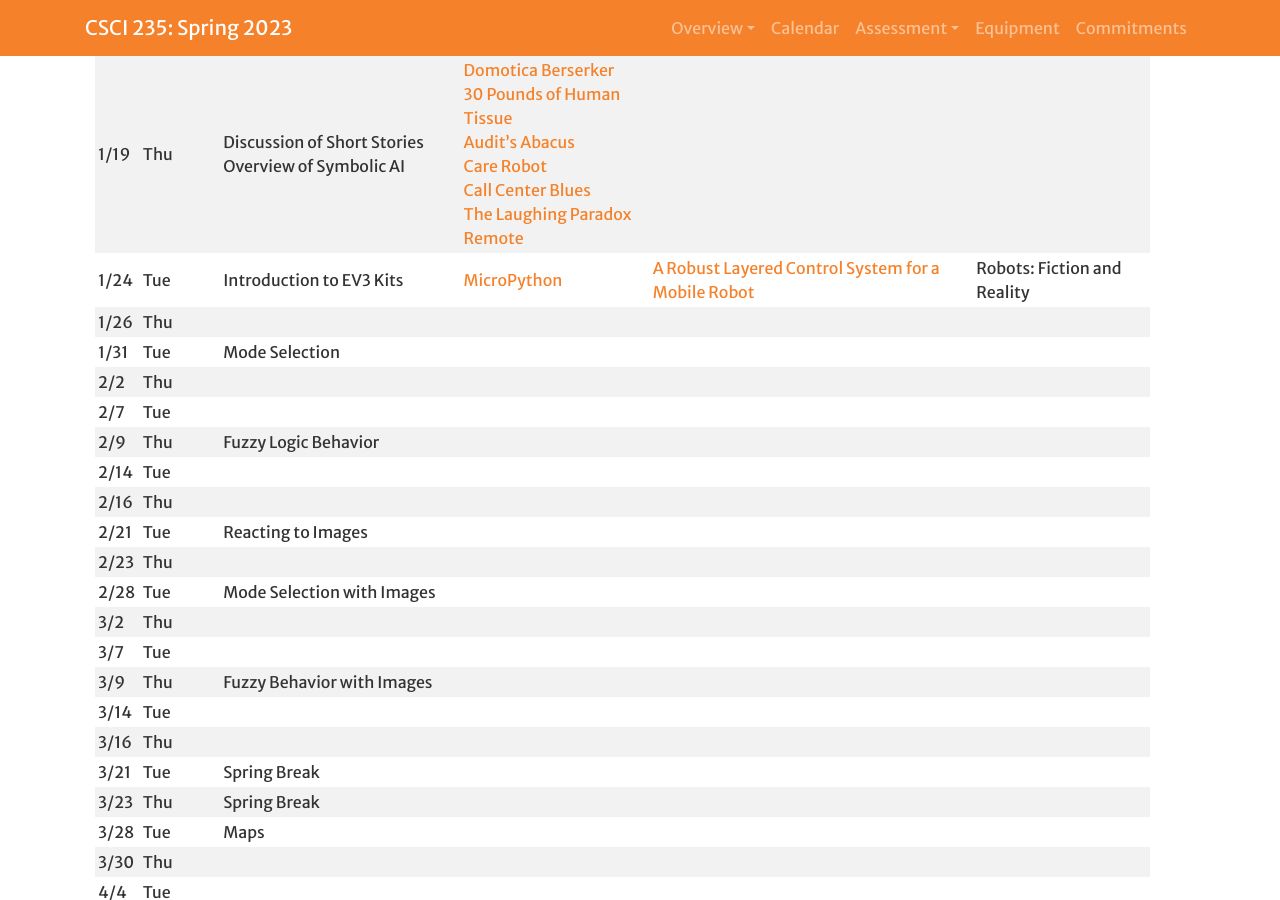
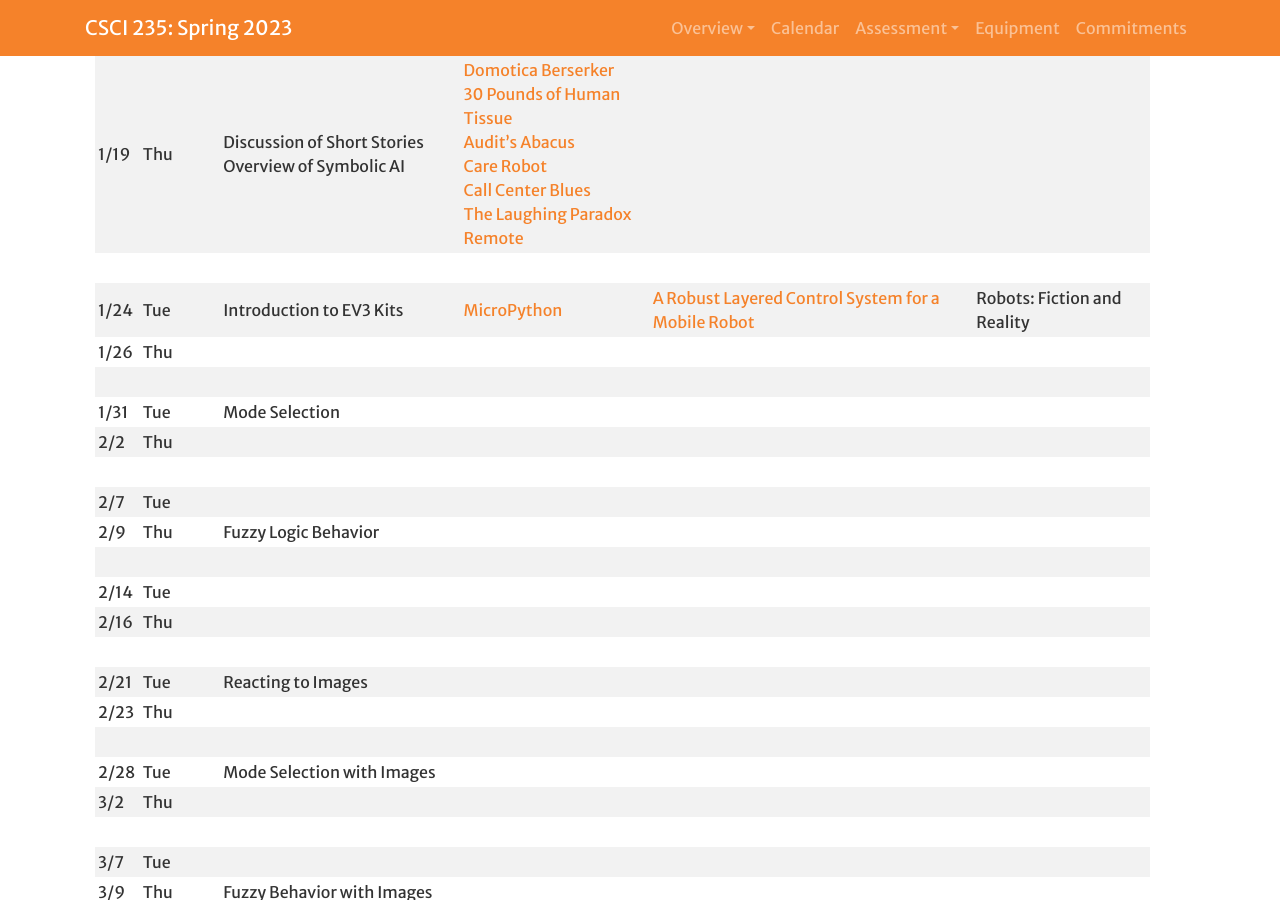
Before and after one commit to Hendrix-CS/csci235, a Jekyll site: the page built from index.md, in a window 1280 px wide and 900 px high, scrolled down 1229 px. Built offline with Jekyll 4.4.1, drawn with Linux system fonts in a browser that asks for light colours; a script that is not in the unit is left out; our own code applies the rules of GitHub Pages for plain Markdown files.

Commit message:
Added some blank lines.

```diff
--- a/_config.yml
+++ b/_config.yml
@@ -57,7 +57,7 @@ instructors:
   - id: ferrer
     name: Dr. Gabriel Ferrer
     email: ferrer@hendrix.edu
-    web: http://ozark.hendrix.edu/~ferrer
+    web: https://gjf2a.github.io/
     phone: (501) 450-3879
     officehours: https://drferrer.youcanbook.me/
 
--- a/index.md
+++ b/index.md
@@ -40,35 +40,50 @@ Upon completing this course, our goal is for you to be able to:
 | --- | --- | --- | --- | --- | --- |
 | 1/17 | Tue | Overview<br>Robots in Science Fiction |  | [Robots: Fiction and Reality]({{site.baseurl}}/projects/robots_sci_fi.html) |  |
 | 1/19 | Thu | Discussion of Short Stories<br>Overview of Symbolic AI | [Domotica Berserker](https://dailysciencefiction.com/science-fiction/robots-and-computers/paul-g-di-filippo/domotica-berserker)<br>[30 Pounds of Human Tissue](https://dailysciencefiction.com/science-fiction/robots-and-computers/jennifer-campbell-hicks/30-pounds-of-human-tissue)<br>[Audit's Abacus](https://dailysciencefiction.com/science-fiction/robots-and-computers/robert-bagnall/audits-abacus)<br>[Care Robot](https://dailysciencefiction.com/science-fiction/robots-and-computers/eric-s-fomley/care-robot)<br>[Call Center Blues](https://dailysciencefiction.com/science-fiction/robots-and-computers/carrie-cuinn/call-center-blues)<br>[The Laughing Paradox](https://dailysciencefiction.com/science-fiction/robots-and-computers/dylan-otto-krider/the-laughing-paradox)<br>[Remote](https://dailysciencefiction.com/science-fiction/virtual-reality/kaoru-sakasaki-translated-by-toshiya-kamei/remote) |  |  |
+|      |
 | 1/24 | Tue | Introduction to EV3 Kits | [MicroPython](https://pybricks.com/ev3-micropython/) | [A Robust Layered Control System for a Mobile Robot]({{site.baseurl}}/readings/Robust_Control.pdf) | Robots: Fiction and Reality |
 | 1/26 | Thu |  |  |  |  |
+|      |
 | 1/31 | Tue | Mode Selection |  |  |  |
-| 2/2 | Thu |  |  |  |  |
-| 2/7 | Tue |  |  |  |  |
-| 2/9 | Thu | Fuzzy Logic Behavior |  |   |  |
+| 2/2  | Thu |  |  |  |  |
+|      |
+| 2/7  | Tue |  |  |  |  |
+| 2/9  | Thu | Fuzzy Logic Behavior |  |   |  |
+|      |
 | 2/14 | Tue |  |  |  |  |
 | 2/16 | Thu |  |  |  |  |
+|      |
 | 2/21 | Tue | Reacting to Images |  |  |  |
 | 2/23 | Thu | |  |  |  |
-| 2/28  | Tue | Mode Selection with Images |  |   |  |
+|      |
+| 2/28 | Tue | Mode Selection with Images |  |   |  |
 | 3/2  | Thu | |  |  |  |
-| 3/7 | Tue |  |  |  | |
-| 3/9 | Thu | Fuzzy Behavior with Images |  |  |   |
+|      |
+| 3/7  | Tue |  |  |  | |
+| 3/9  | Thu | Fuzzy Behavior with Images |  |  |   |
+|      |
 | 3/14 | Tue |  |  |  |  |
 | 3/16 | Thu |  |  |  |  |
+|      |
 | 3/21 | Tue | Spring Break |  |  |  |
 | 3/23 | Thu | Spring Break |  |  |  |
+|      |
 | 3/28 | Tue | Maps |  |  |  |
 | 3/30 | Thu |  |  |  |  |
-| 4/4 | Tue |  |  |  |  |
-| 4/6 | Thu |  |  |  |  |
+|      |
+| 4/4  | Tue |  |  |  |  |
+| 4/6  | Thu |  |  |  |  |
+|      |
 | 4/11 | Tue | [Final Project]({{site.baseurl}}/projects/Final.html) |  | [Final Project Proposal]({{site.baseurl}}/projects/Final.html) |  |
 | 4/13 | Thu | Final Project work |  |  |  |
+|      |
 | 4/18 | Tue | Final Project proposal presentations |  |  | Final Project Proposal |
 | 4/20 | Thu | Final Project work |  |  |  |
+|      |
 | 4/25 | Tue | Final Project Progress Reports |  |  |  |
 | 4/27 | Thu | Final Project work |  |  |  |
-| 5/2 | Tue 2-5 pm | Final Project Presentations | | | [Final Projects]({{site.baseurl}}/projects/Final.html) |
+|      |
+| 5/2  | Tue 2-5 pm | Final Project Presentations | | | [Final Projects]({{site.baseurl}}/projects/Final.html) |
 
 
 <hr>
```
